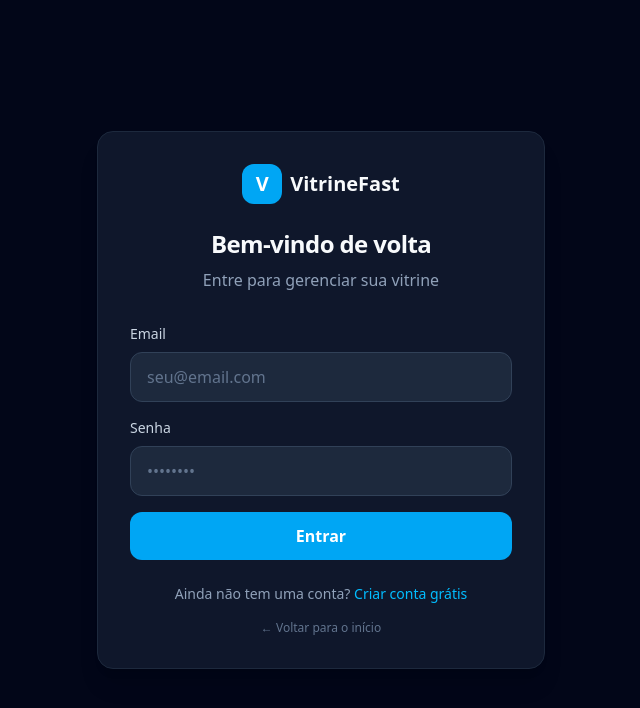
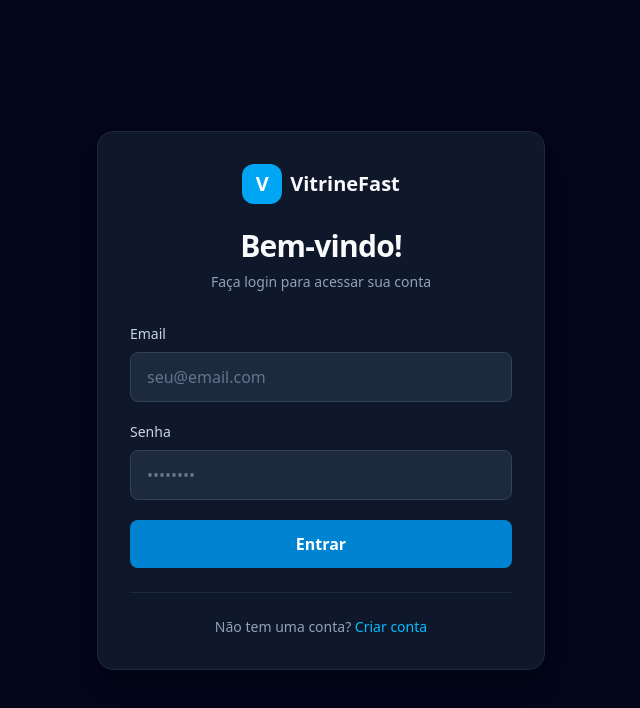
Before and after one commit to Cannalonga/PROJETO-PAGINAS-PARA-COMERCIO, a Next.js app: page /auth/login in a window 1280 px wide. Shown: the top 708 px of the page, without its empty margins (319-959 px from the left). Built offline with nearby package versions, Linux system fonts and the light colour scheme.

Commit message:
fix: Wrap useSearchParams in Suspense boundary to fix build error

```diff
--- /dev/null
+++ b/app/auth/login/login-form.tsx
@@ -0,0 +1,113 @@
+'use client';
+
+import { useState } from 'react';
+import { signIn } from 'next-auth/react';
+import { useRouter, useSearchParams } from 'next/navigation';
+import Link from 'next/link';
+
+export default function LoginFormContent() {
+    const router = useRouter();
+    const searchParams = useSearchParams();
+    const callbackUrl = searchParams.get('callbackUrl') || '/dashboard';
+
+    const [email, setEmail] = useState('');
+    const [password, setPassword] = useState('');
+    const [loading, setLoading] = useState(false);
+    const [error, setError] = useState('');
+
+    const handleSubmit = async (e: React.FormEvent) => {
+        e.preventDefault();
+        setLoading(true);
+        setError('');
+
+        try {
+            const result = await signIn('credentials', {
+                redirect: false,
+                email,
+                password,
+            });
+
+            if (result?.error) {
+                setError('Email ou senha inválidos');
+                setLoading(false);
+            } else {
+                router.push(callbackUrl);
+            }
+        } catch (err) {
+            setError('Ocorreu um erro ao fazer login');
+            setLoading(false);
+        }
+    };
+
+    return (
+        <div className="min-h-screen bg-slate-950 flex items-center justify-center p-4">
+            <div className="bg-slate-900 border border-slate-800 rounded-2xl p-8 w-full max-w-md shadow-xl">
+                <div className="text-center mb-8">
+                    <Link href="/" className="inline-flex items-center gap-2 mb-6 group">
+                        <div className="h-10 w-10 bg-sky-500 rounded-xl flex items-center justify-center text-white font-bold text-xl group-hover:scale-105 transition">
+                            V
+                        </div>
+                        <span className="font-bold text-xl text-slate-50">VitrineFast</span>
+                    </Link>
+                    <h1 className="text-3xl font-bold text-slate-50 mb-2">Bem-vindo!</h1>
+                    <p className="text-slate-400 text-sm">Faça login para acessar sua conta</p>
+                </div>
+
+                {error && (
+                    <div className="mb-6 p-4 bg-red-500/10 border border-red-500/50 rounded-lg text-red-400 text-sm">
+                        {error}
+                    </div>
+                )}
+
+                <form onSubmit={handleSubmit} className="space-y-5">
+                    <div>
+                        <label className="block text-sm font-medium text-slate-300 mb-2">
+                            Email
+                        </label>
+                        <input
+                            type="email"
+                            value={email}
+                            onChange={(e) => setEmail(e.target.value)}
+                            required
+                            disabled={loading}
+                            className="w-full px-4 py-3 bg-slate-800 border border-slate-700 rounded-lg text-slate-50 placeholder-slate-500 focus:border-sky-500 focus:outline-none transition disabled:opacity-50"
+                            placeholder="seu@email.com"
+                        />
+                    </div>
+
+                    <div>
+                        <label className="block text-sm font-medium text-slate-300 mb-2">
+                            Senha
+                        </label>
+                        <input
+                            type="password"
+                            value={password}
+                            onChange={(e) => setPassword(e.target.value)}
+                            required
+                            disabled={loading}
+                            className="w-full px-4 py-3 bg-slate-800 border border-slate-700 rounded-lg text-slate-50 placeholder-slate-500 focus:border-sky-500 focus:outline-none transition disabled:opacity-50"
+                            placeholder="••••••••"
+                        />
+                    </div>
+
+                    <button
+                        type="submit"
+                        disabled={loading}
+                        className="w-full bg-sky-600 hover:bg-sky-700 text-white font-semibold py-3 rounded-lg transition disabled:opacity-50 disabled:cursor-not-allowed"
+                    >
+                        {loading ? 'Entrando...' : 'Entrar'}
+                    </button>
+                </form>
+
+                <div className="mt-6 pt-6 border-t border-slate-800 text-center">
+                    <p className="text-slate-400 text-sm">
+                        Não tem uma conta?{' '}
+                        <Link href="/auth/signup" className="text-sky-400 hover:text-sky-300 font-medium">
+                            Criar conta
+                        </Link>
+                    </p>
+                </div>
+            </div>
+        </div>
+    );
+}
--- a/app/auth/login/page.tsx
+++ b/app/auth/login/page.tsx
@@ -1,114 +1,12 @@
 'use client';
 
-import { useState } from 'react';
-import { signIn } from 'next-auth/react';
-import { useRouter, useSearchParams } from 'next/navigation';
-import Link from 'next/link';
+import { Suspense } from 'react';
+import LoginFormContent from './login-form';
 
 export default function LoginPage() {
-    const router = useRouter();
-    const searchParams = useSearchParams();
-    const callbackUrl = searchParams.get('callbackUrl') || '/dashboard';
-
-    const [email, setEmail] = useState('');
-    const [password, setPassword] = useState('');
-    const [loading, setLoading] = useState(false);
-    const [error, setError] = useState('');
-
-    const handleSubmit = async (e: React.FormEvent) => {
-        e.preventDefault();
-        setLoading(true);
-        setError('');
-
-        try {
-            const result = await signIn('credentials', {
-                redirect: false,
-                email,
-                password,
-            });
-
-            if (result?.error) {
-                setError('Email ou senha inválidos');
-                setLoading(false);
-            } else {
-                router.push(callbackUrl);
-            }
-        } catch (err) {
-            setError('Ocorreu um erro ao fazer login');
-            setLoading(false);
-        }
-    };
-
     return (
-        <div className="min-h-screen bg-slate-950 flex items-center justify-center p-4">
-            <div className="bg-slate-900 border border-slate-800 rounded-2xl p-8 w-full max-w-md shadow-xl">
-                <div className="text-center mb-8">
-                    <Link href="/" className="inline-flex items-center gap-2 mb-6 group">
-                        <div className="h-10 w-10 bg-sky-500 rounded-xl flex items-center justify-center text-white font-bold text-xl group-hover:scale-105 transition">
-                            V
-                        </div>
-                        <span className="font-bold text-xl text-slate-50">VitrineFast</span>
-                    </Link>
-                    <h1 className="text-2xl font-bold text-slate-50">Bem-vindo de volta</h1>
-                    <p className="text-slate-400 mt-2">Entre para gerenciar sua vitrine</p>
-                </div>
-
-                <form onSubmit={handleSubmit} className="space-y-4">
-                    <div>
-                        <label className="block text-sm font-medium text-slate-300 mb-2">
-                            Email
-                        </label>
-                        <input
-                            type="email"
-                            value={email}
-                            onChange={(e) => setEmail(e.target.value)}
-                            required
-                            className="w-full px-4 py-3 bg-slate-800 border border-slate-700 rounded-xl text-slate-50 placeholder-slate-500 focus:outline-none focus:ring-2 focus:ring-sky-500 focus:border-transparent transition"
-                            placeholder="seu@email.com"
-                        />
-                    </div>
-
-                    <div>
-                        <label className="block text-sm font-medium text-slate-300 mb-2">
-                            Senha
-                        </label>
-                        <input
-                            type="password"
-                            value={password}
-                            onChange={(e) => setPassword(e.target.value)}
-                            required
-                            className="w-full px-4 py-3 bg-slate-800 border border-slate-700 rounded-xl text-slate-50 placeholder-slate-500 focus:outline-none focus:ring-2 focus:ring-sky-500 focus:border-transparent transition"
-                            placeholder="••••••••"
-                        />
-                    </div>
-
-                    {error && (
-                        <div className="p-3 bg-red-500/10 border border-red-500/20 rounded-lg text-red-400 text-sm text-center">
-                            {error}
-                        </div>
-                    )}
-
-                    <button
-                        type="submit"
-                        disabled={loading}
-                        className="w-full py-3 bg-sky-500 text-white font-semibold rounded-xl hover:bg-sky-400 focus:ring-4 focus:ring-sky-500/20 transition disabled:opacity-50 disabled:cursor-not-allowed"
-                    >
-                        {loading ? 'Entrando...' : 'Entrar'}
-                    </button>
-                </form>
-
-                <div className="mt-6 text-center space-y-4">
-                    <p className="text-sm text-slate-400">
-                        Ainda não tem uma conta?{' '}
-                        <Link href="/auth/register" className="text-sky-400 hover:text-sky-300 font-medium">
-                            Criar conta grátis
-                        </Link>
-                    </p>
-                    <Link href="/" className="block text-xs text-slate-500 hover:text-slate-400">
-                        ← Voltar para o início
-                    </Link>
-                </div>
-            </div>
-        </div>
+        <Suspense fallback={<div className="min-h-screen bg-slate-950 flex items-center justify-center">Carregando...</div>}>
+            <LoginFormContent />
+        </Suspense>
     );
 }
```
